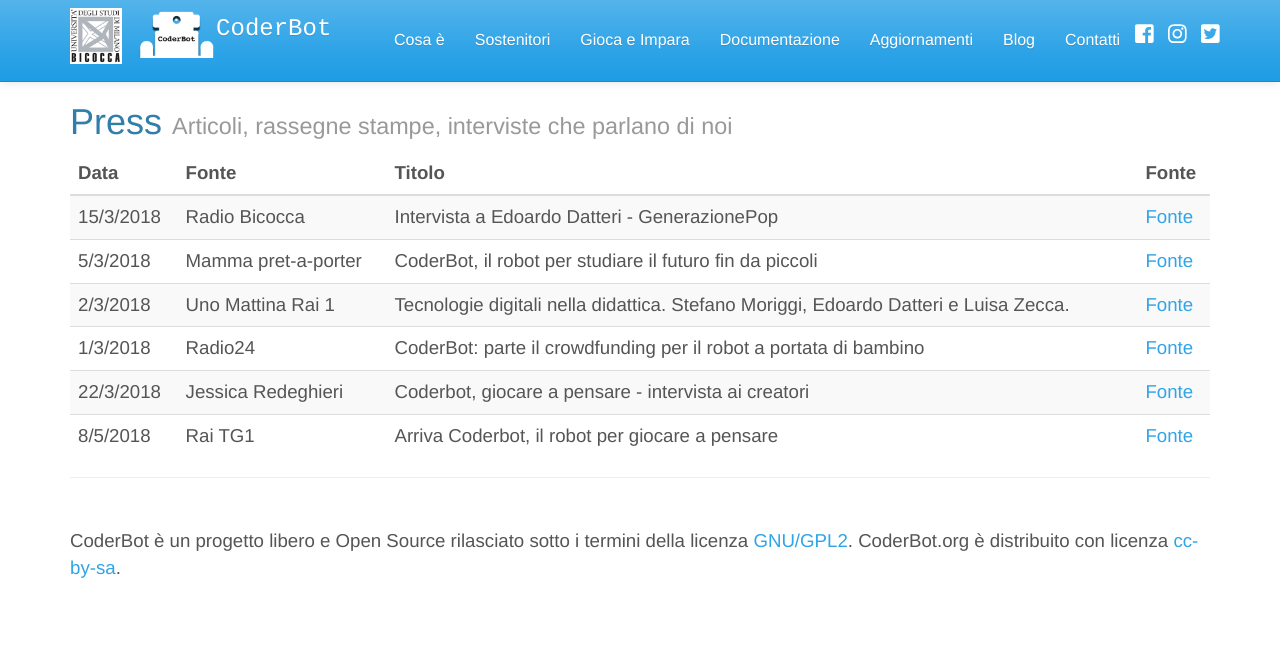
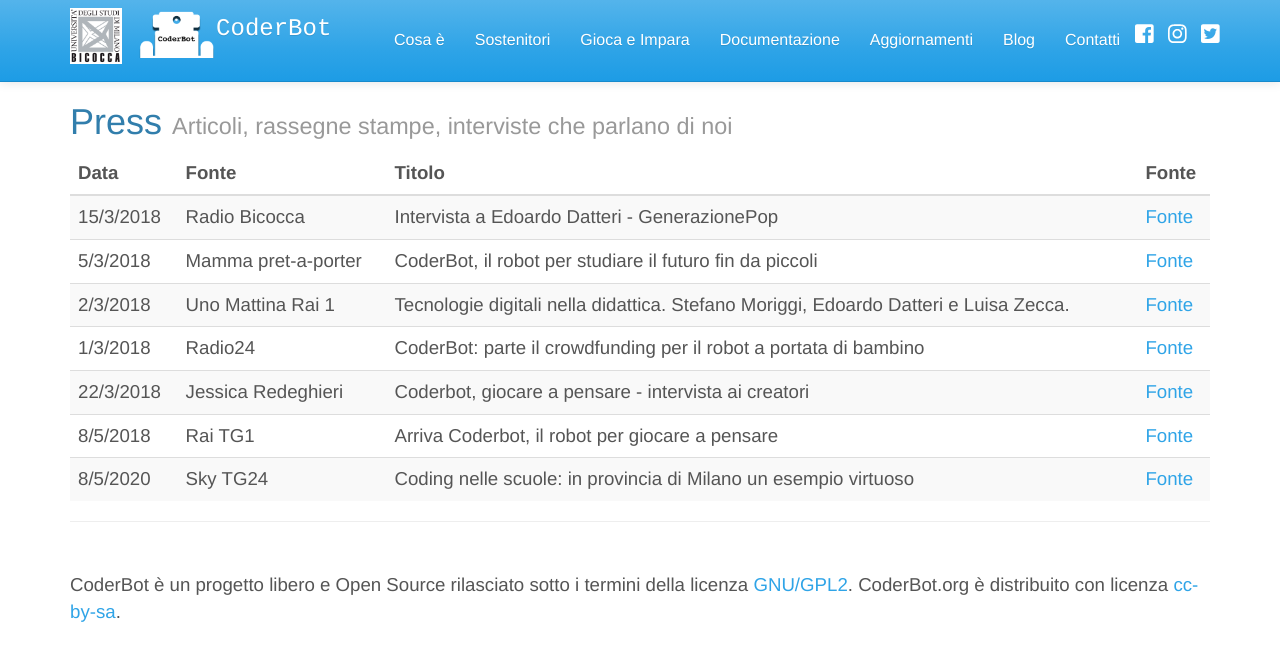
Before and after one commit to CoderBotOrg/website, a Jekyll site: the page built from it/press.html, in a window 1280 px wide. Shown: the top 661 px of the page. Built offline with Jekyll 4.4.1, drawn with Linux system fonts in a browser that asks for light colours; nearby versions of some CDN libraries.

Commit message:
Add Sky TG 24 Video

```diff
--- a/it/press.html
+++ b/it/press.html
@@ -42,5 +42,11 @@
       <td>Arriva Coderbot, il robot per giocare a pensare</td>
       <td><a href="http://www.rai.it/dl/RaiTV/programmi/media/ContentItem-208d66ea-fcbb-495b-b5a4-c4d7428e8417.html">Fonte</a>
     </tr>
+    <tr>
+      <td>8/5/2020</td>
+      <td>Sky TG24</td>
+      <td>Coding nelle scuole: in provincia di Milano un esempio virtuoso</td>
+      <td><a href="https://video.sky.it/news/tecnologia/coding-nelle-scuole-in-provincia-di-milano-esempio-virtuoso/v577457.amp.vid">Fonte</a>
+    </tr>
   </tbody>
 </table>
```
